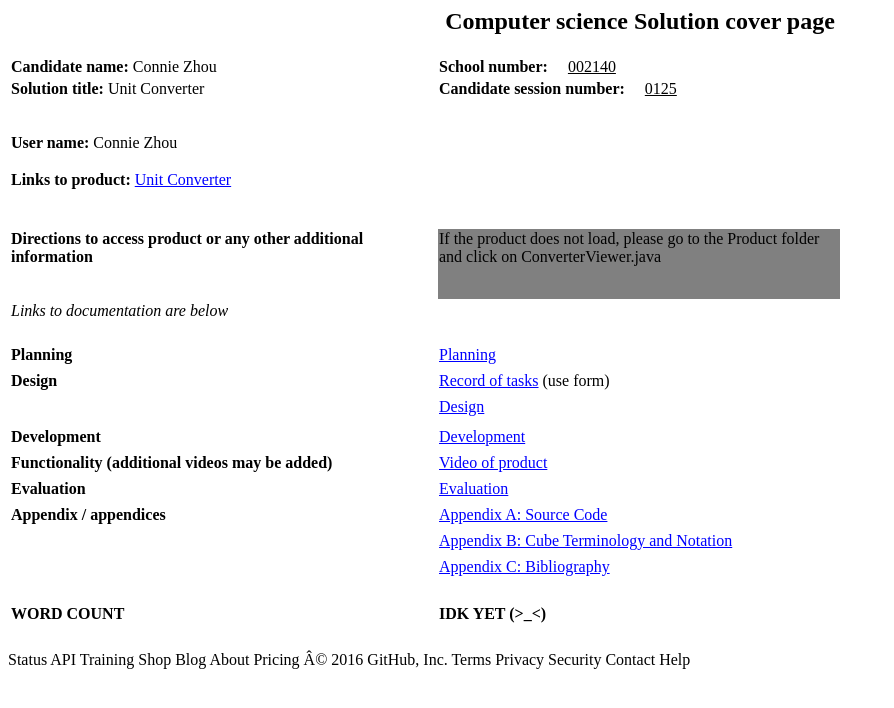
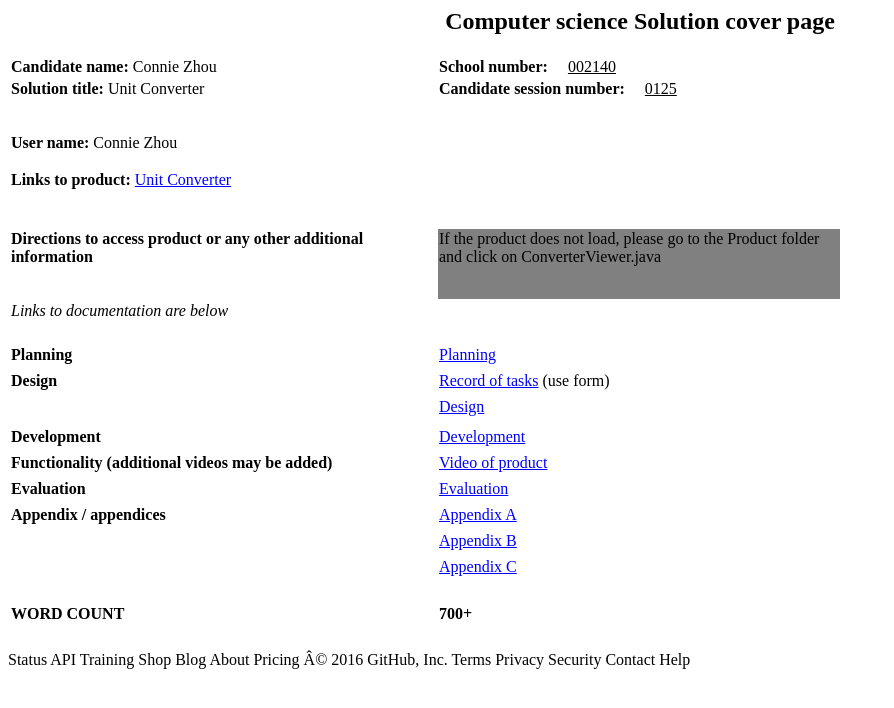
Before and after one commit to soy-sauce/WebRepoIA, a plain HTML site: page index.html in a window 1280 px wide. Shown: the whole page, without its empty margins (0-894 px from the left). Drawn offline with Linux system fonts and the light colour scheme.

Commit message:
Update index.html

```diff
--- a/index.html
+++ b/index.html
@@ -142,7 +142,7 @@
 
 			<tr>
 				<td width=320 colspan=2><p><b>Appendix / appendices</b></p></td>
-				<td width=400><a href="http://soy-sauce.github.io/WebRepoIA/">Appendix A: Source Code</a></td>
+				<td width=400><a href="http://soy-sauce.github.io/WebRepoIA/">Appendix A</a></td>
 				<td width=200></td>
 			</tr>
 
@@ -155,7 +155,7 @@
 
 			<tr>
 				<td width=320 colspan=2><p><b></b></p></td>
-				<td width=400><a href="http://soy-sauce.github.io/WebRepoIA/">Appendix B: Cube Terminology and Notation</a></td>
+				<td width=400><a href="http://soy-sauce.github.io/WebRepoIA/">Appendix B</a></td>
 				<td width=200></td>
 			</tr>
 
@@ -168,13 +168,13 @@
 
 			<tr>
 				<td width=320 colspan=2><p><b></b></p></td>
-				<td width=400><a href="http://soy-sauce.github.io/WebRepoIA/">Appendix C: Bibliography</a></td>
+				<td width=400><a href="http://soy-sauce.github.io/WebRepoIA/">Appendix C</a></td>
 				<td width=200></td>
 			</tr>
 
 			<tr>
 				<td width=320 colspan=2 height='70'><p><b>WORD COUNT</b></p></td>
-				<td width=400><p><b>IDK YET (>_<)</b></p></td>
+				<td width=400><p><b>700+</b></p></td>
 				<td width=200></td>
 			</tr>
 
```
